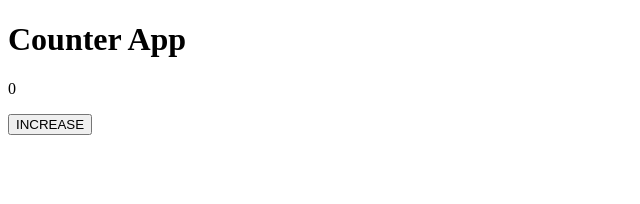
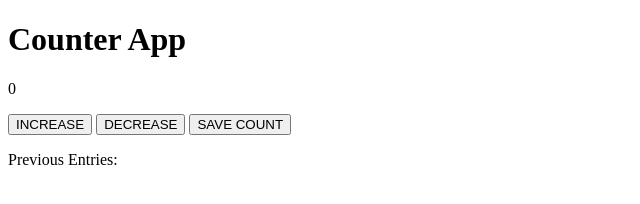
Before and after one commit to IamTabitha/Counter-App, a plain HTML site: page index.html in a window 1280 px wide. Shown: the whole page, without its empty margins (0-640 px from the left). Drawn offline with Linux system fonts and the light colour scheme.

Commit message:
create functions and connect js file to html file

```diff
--- a/index.html
+++ b/index.html
@@ -10,7 +10,10 @@
     <h1>Counter App</h1>
     <p id="count">0</p>
     <button onclick="increment()">INCREASE</button>
+    <button onclick="decrement()">DECREASE</button>
+    <button onclick="saveCount()">SAVE COUNT</button>
+    <p id="saveCount">Previous Entries: </p>
 
-    <script src="index.js"></script>
+    <script src="script.js"></script>
 </body>
 </html>
--- a/script.js
+++ b/script.js
@@ -1,7 +1,20 @@
 let countEl = document.getElementById("count");
 let count = 0;
+let saveCountEl = document.getElementById("saveCount");
 
 function increment() {
     count += 1;
     countEl.textContent = count;
 }
+
+function decrement() {
+    count -= 1;
+    countEl.textContent = count;
+}
+
+function saveCount() {
+    saveCountEl.textContent += count + " - ";
+    count = 0;
+    countEl.textContent = count;
+
+}
```
